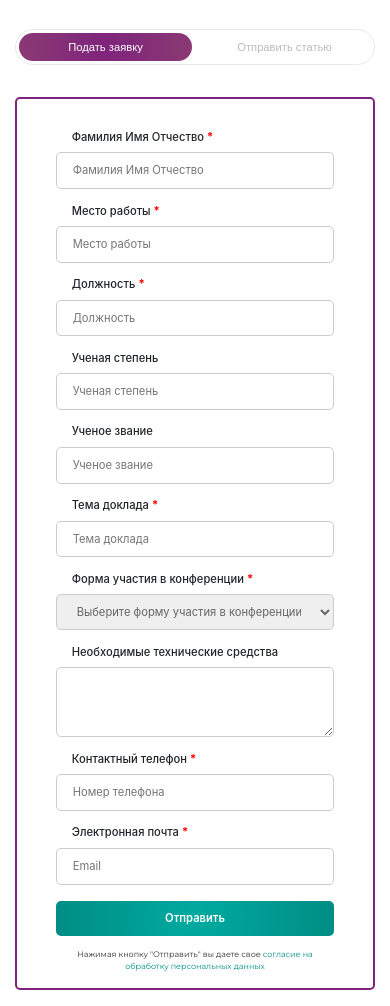
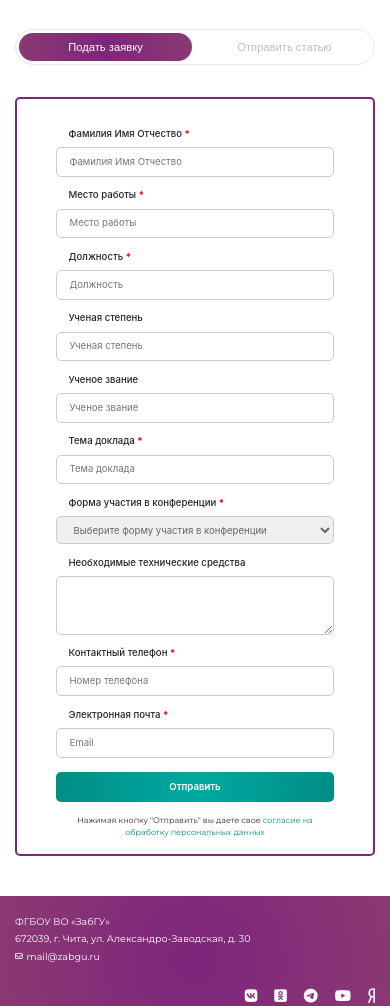
Before and after one commit to yongsatur/zabgu, a plain HTML site: page index.html in a window 390 px wide. Shown: the part 356-1362 px from the top of the page. Drawn offline with Linux system fonts and the light colour scheme.

Commit message:
Изменение стилей медиа-запросов

```diff
--- a/css/style.css
+++ b/css/style.css
@@ -278,6 +278,9 @@ footer .icons i:hover {
   .forms .agreement p {
     font-size: 0.8em;
   }
+  .forms .line {
+    height: 2px;
+  }
 
   footer {
     padding: 2.5em 0;
@@ -372,6 +375,9 @@ footer .icons i:hover {
   .forms .agreement p {
     padding-top: 2em;
     font-size: 0.6em;
+  }
+  .forms .line {
+    height: 1px;
   }
 
   footer {
@@ -693,3 +699,17 @@ input[type="submit"]:focus, button:focus {
     margin-top: 1.5em;
   }
 }
+@media (max-width: 480px) {
+  label {
+    font-size: 0.6em;
+    padding: 1.2em 0 0.6em 1.3em;
+  }
+  input[type="text"], input[type="email"], input[type="tel"],
+  textarea, select, .file_upload {
+    padding: 0.7em 1.3em;
+    font-size: 0.6em;
+  }
+  input[type="submit"], button {
+    font-size: 0.6em;
+  }
+}
```
